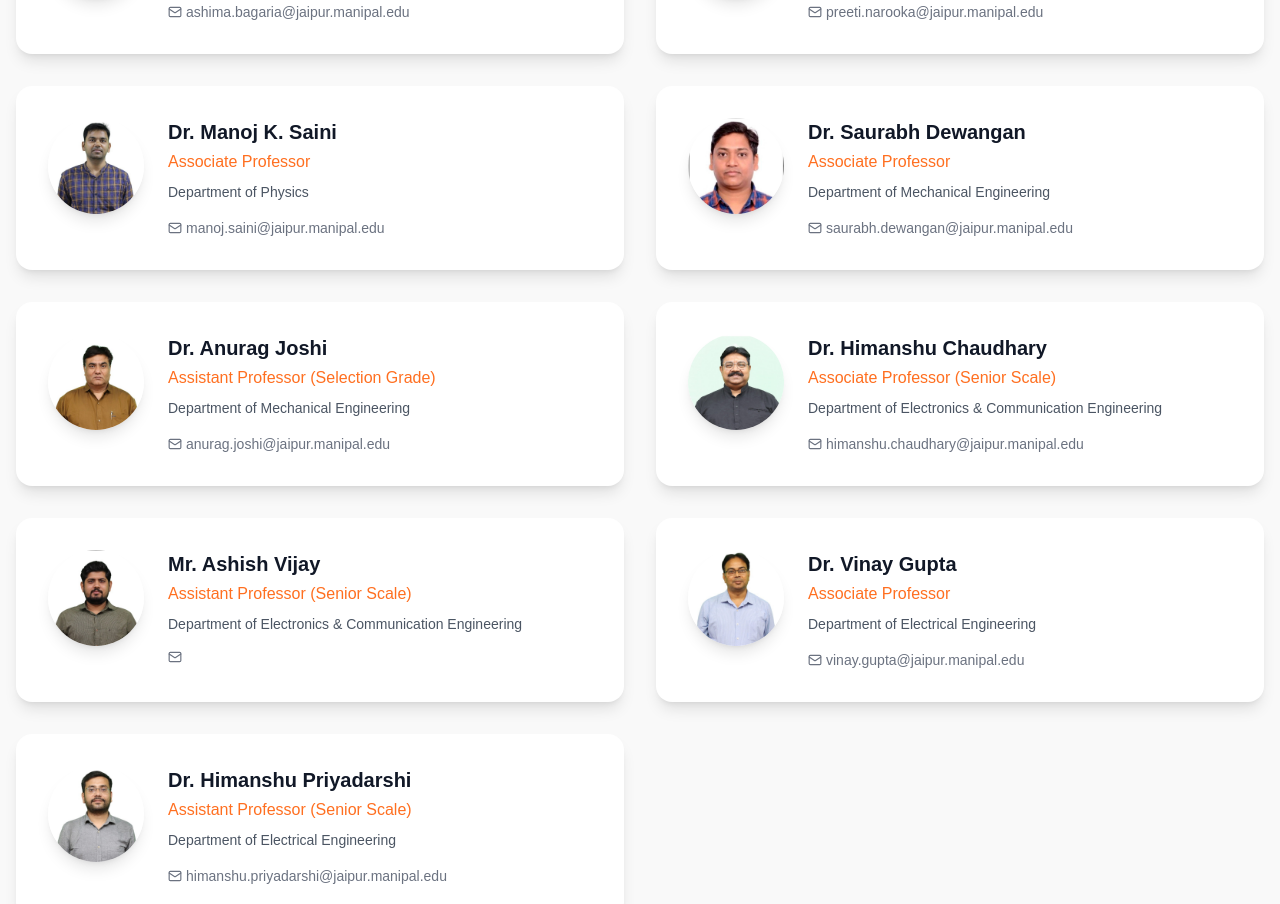
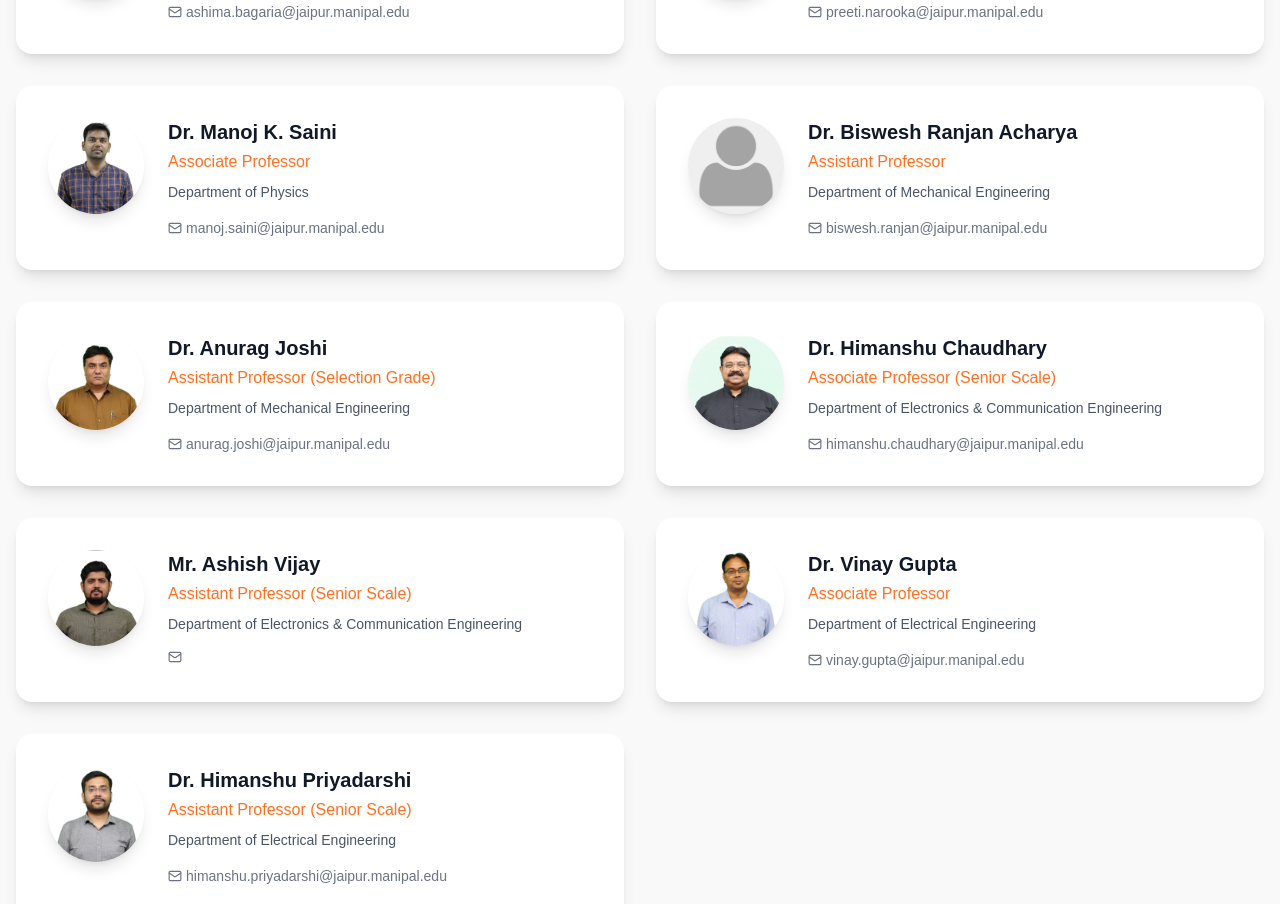
Before and after one commit to amritesh-0/AICTE-IDEA-Lab, a React (Vite) app: page /members in a window 1280 px wide. Shown: the part 1146-2050 px from the top of the page. Built offline with nearby package versions, Linux system fonts and the light colour scheme.

Commit message:
Faculty details updated

```diff
--- a/src/pages/FacultiesPage.tsx
+++ b/src/pages/FacultiesPage.tsx
@@ -39,11 +39,11 @@ const FacultiesPage: React.FC = () => {
     },
     {
       id: 4,
-      name: "Dr. Saurabh Dewangan",
-      designation: "Associate Professor",
-      specialization: " Department of Mechanical Engineering",
-      email: "saurabh.dewangan@jaipur.manipal.edu",
-      image: IMAGES.SAURABH_DEWANGAN,
+      name: "Dr. Biswesh Ranjan Acharya",
+      designation: "Assistant Professor",
+      specialization: "Department of Mechanical Engineering",
+      email: "biswesh.ranjan@jaipur.manipal.edu",
+      image: '/images/placeholder.jpg',
       // achievements: ["Mechanical Design Expert", "CAD/CAM Specialist", "Product Development"],
       // projects: ["3D Modeling", "Prototype Development", "Manufacturing Processes"]
     },
```
